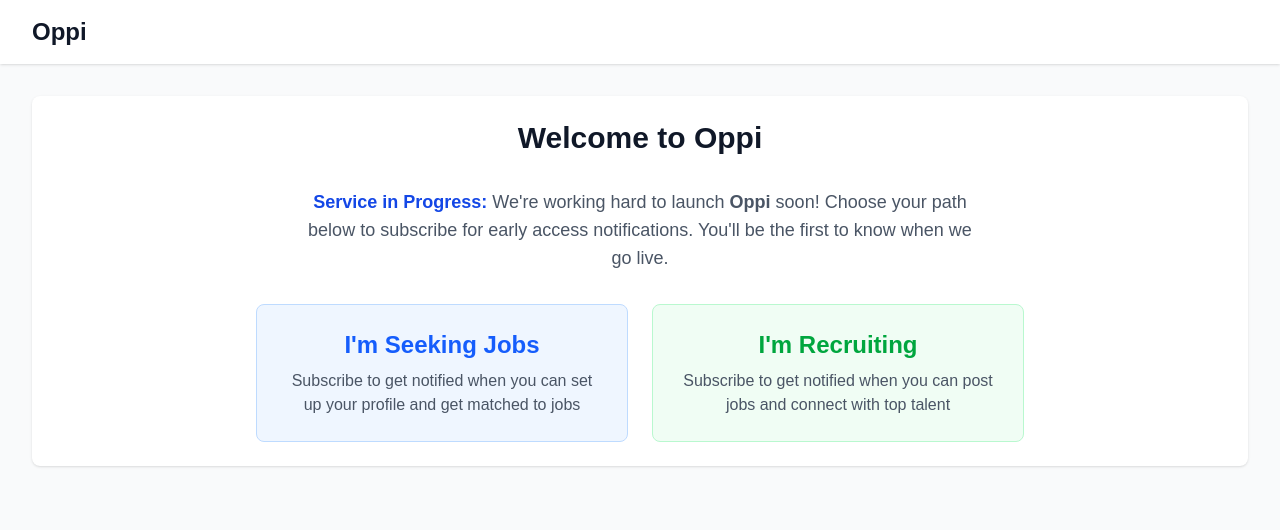
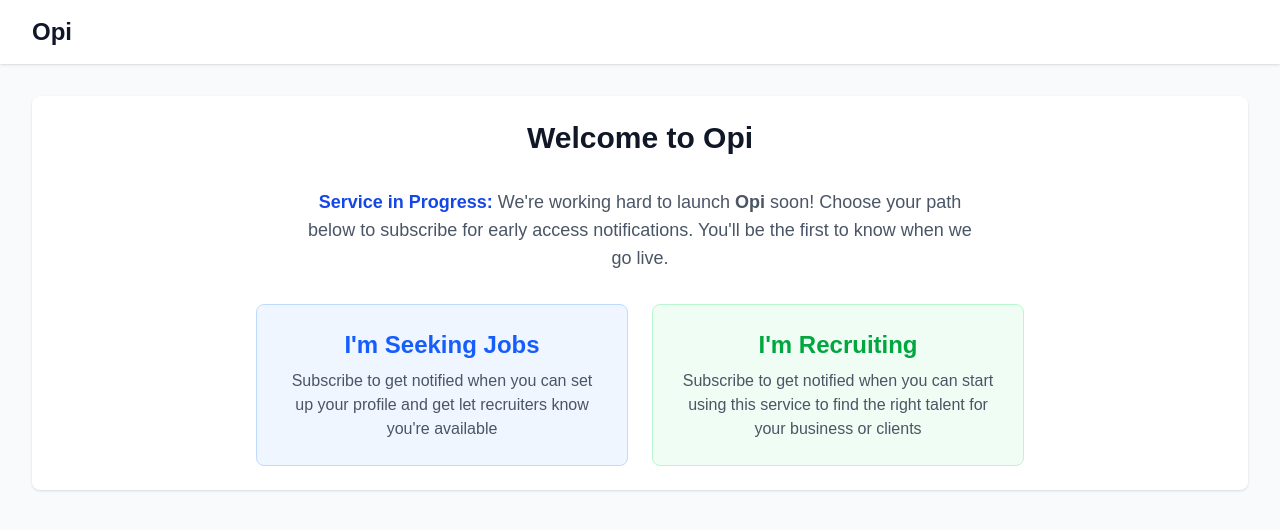
Before and after one commit to isakskold/jobmatch, a Next.js app: page / in a window 1280 px wide. Shown: the top 530 px of the page. Built offline with nearby package versions, Linux system fonts and the light colour scheme.

Commit message:
Updated branding name and text contents

```diff
--- a/src/app/layout.tsx
+++ b/src/app/layout.tsx
@@ -2,7 +2,7 @@ import type { Metadata } from "next";
 import "./globals.css";
 
 export const metadata: Metadata = {
-  title: "Oppi",
+  title: "Opi",
   description: "Matching job seekers and recruiters",
 };
 
--- a/src/app/page.tsx
+++ b/src/app/page.tsx
@@ -10,18 +10,18 @@ export default function Home() {
 
   return (
     <div className="min-h-screen">
-      <Header title="Oppi" showBackButton={false} />
+      <Header title="Opi" showBackButton={false} />
       <PageLayout>
         <Card className="text-center">
           <h2 className="text-3xl font-bold text-gray-900 mb-8">
-            Welcome to Oppi
+            Welcome to Opi
           </h2>
           <p className="text-lg text-gray-600 mb-4 max-w-2xl mx-auto">
             <span className="font-semibold text-blue-700">
               Service in Progress:
             </span>{" "}
             We&apos;re working hard to launch{" "}
-            <span className="font-bold">Oppi</span> soon! Choose your path below
+            <span className="font-bold">Opi</span> soon! Choose your path below
             to subscribe for early access notifications. You&apos;ll be the
             first to know when we go live.
           </p>
@@ -36,7 +36,7 @@ export default function Home() {
               </div>
               <p className="text-gray-600">
                 Subscribe to get notified when you can set up your profile and
-                get matched to jobs
+                get let recruiters know you&apos;re available
               </p>
             </button>
 
@@ -48,8 +48,8 @@ export default function Home() {
                 I&apos;m Recruiting
               </div>
               <p className="text-gray-600">
-                Subscribe to get notified when you can post jobs and connect
-                with top talent
+                Subscribe to get notified when you can start using this service
+                to find the right talent for your business or clients
               </p>
             </button>
           </div>
```
